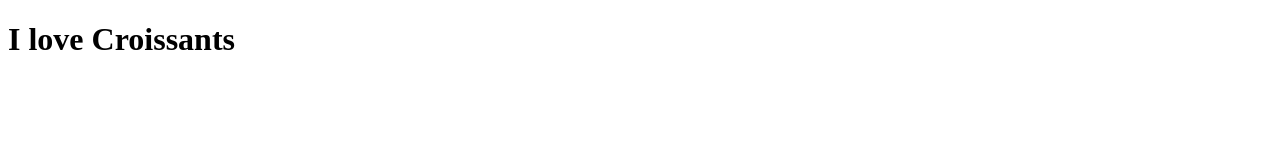
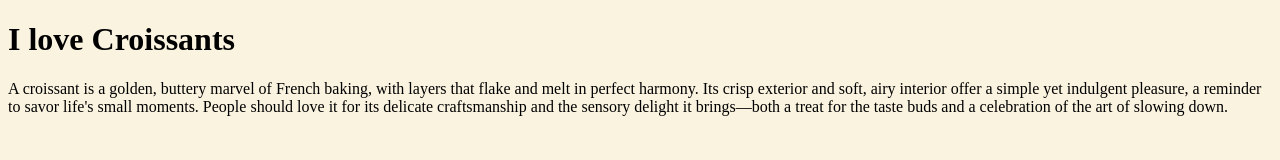
Before and after one commit to IrynaKhandoniak/croissant, a plain HTML site: page index.html in a window 1280 px wide. Drawn offline with Linux system fonts and the light colour scheme.

Commit message:
ADDEEDD CSS, HTML

```diff
--- /dev/null
+++ b/css/styles.css
@@ -0,0 +1,3 @@
+body {
+    background: #FAF3E0;
+}
--- a/index.html
+++ b/index.html
@@ -3,9 +3,13 @@
 <head>
     <meta charset="UTF-8">
     <meta name="viewport" content="width=device-width, initial-scale=1.0">
+    <link rel="stylesheet" href="/css/styles.css" />
     <title>Document</title>
 </head>
 <body>
     <h1>I love Croissants</h1>
+    <p>
+        A croissant is a golden, buttery marvel of French baking, with layers that flake and melt in perfect harmony. Its crisp exterior and soft, airy interior offer a simple yet indulgent pleasure, a reminder to savor life's small moments. People should love it for its delicate craftsmanship and the sensory delight it brings—both a treat for the taste buds and a celebration of the art of slowing down.
+    </p>
 </body>
 </html>
```
Also changed, not shown: contact.html (added), photo.html (added).
